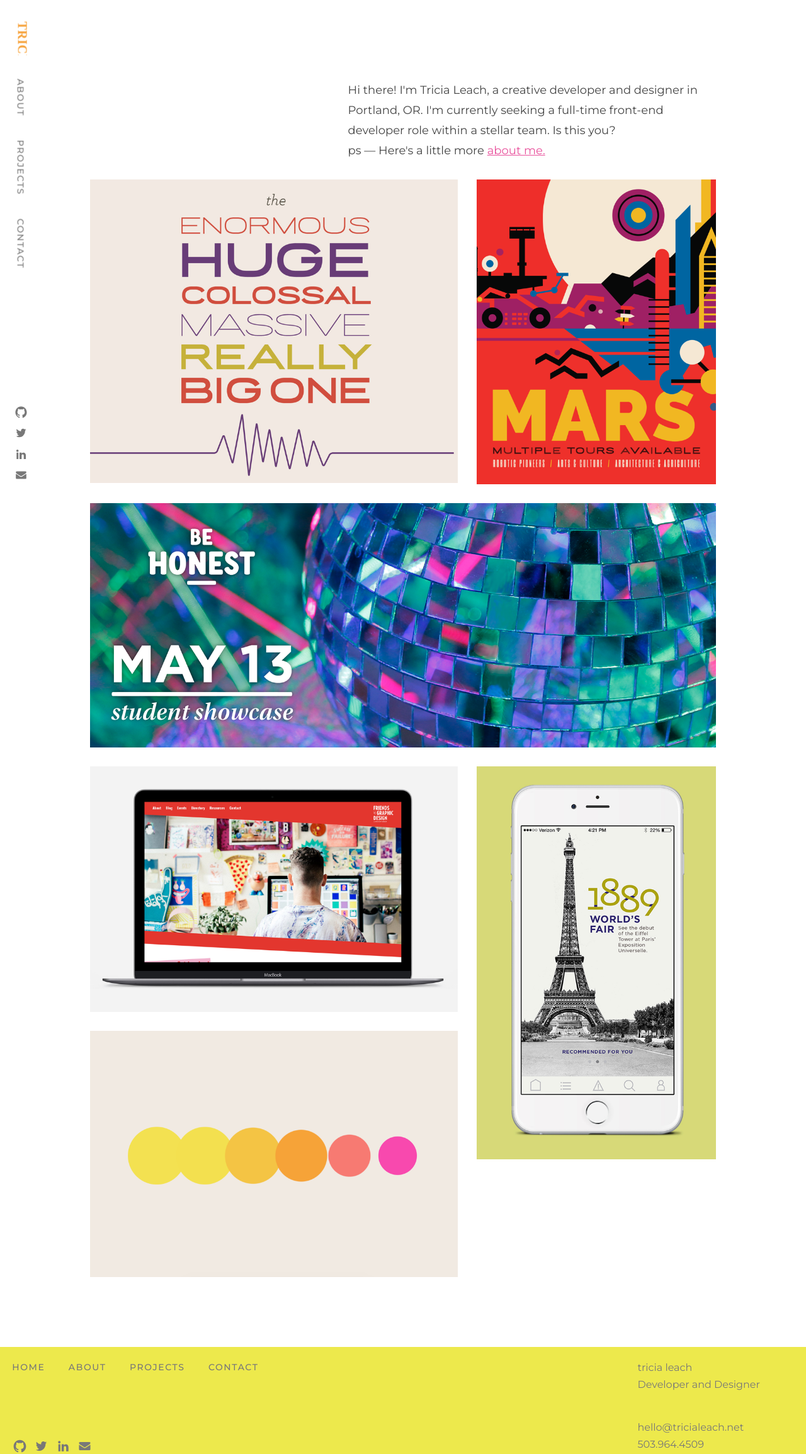
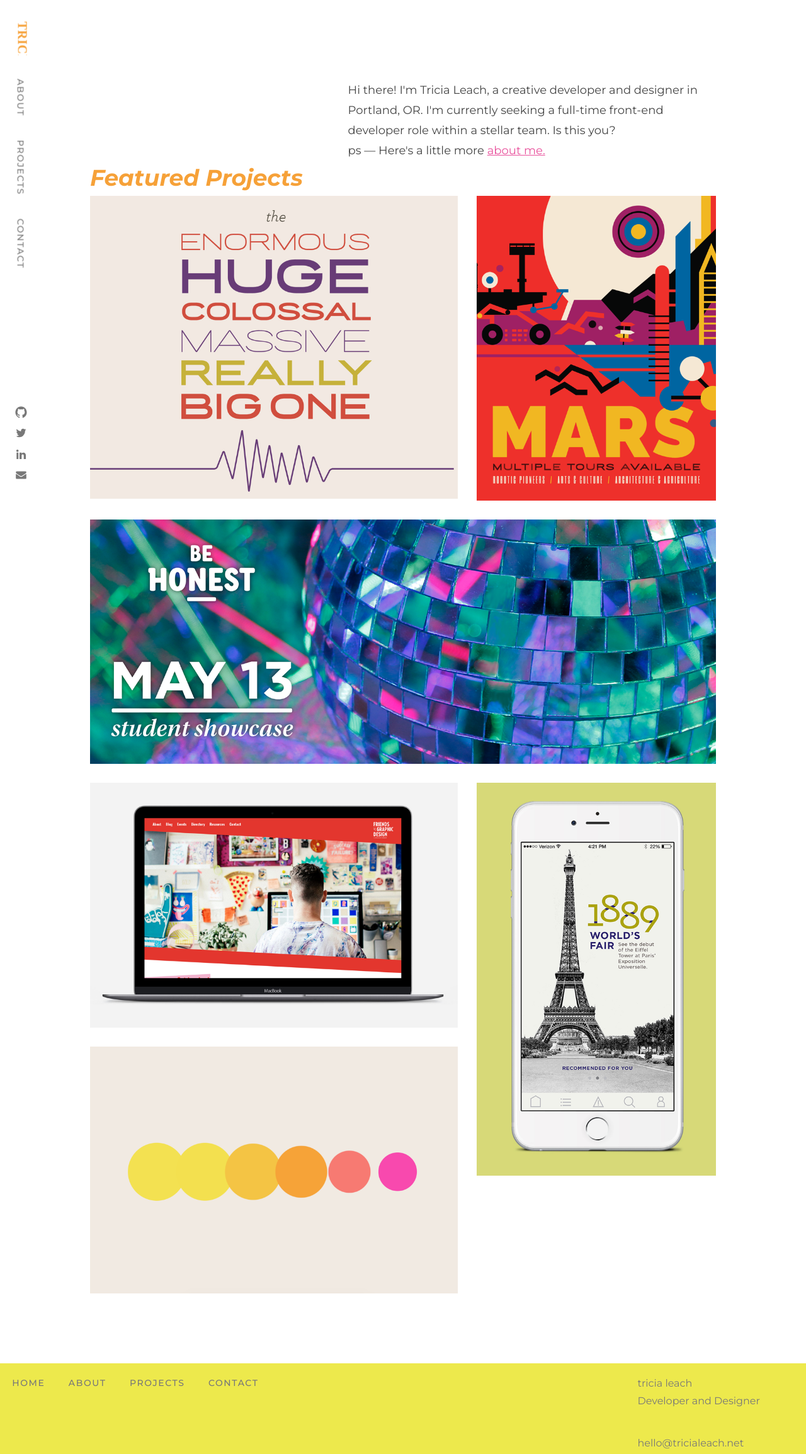
Before and after one commit to triciacodes/portfolio-2017, a PHP site: page / in a window 1280 px wide. Shown: the top 2309 px of the page at 63% size. Run offline with PHP 8.4, Linux system fonts and the light colour scheme; some libraries are stand-ins or nearby versions.

Commit message:
Add header to projects section on home page

```diff
--- a/index.html
+++ b/index.html
@@ -62,6 +62,8 @@
 <!-- - - - - - - - - - - - - - - - CONTENT - - - - - - - - - - - - - - - -->
 
     <main>
+        <h2>Featured Projects</h2>
+        <div class="main_container">
             <div class="project">
                 <img src="img/earthquake_prep.png" alt="earthquake prep cover">
             </div>
@@ -81,6 +83,7 @@
             </div>
             <div class="project">
                 <img src="img/time_travel_app.png" alt="Time travel app mockup">
+            </div>
         </div>
     </main>
 
--- a/styles/main.css
+++ b/styles/main.css
@@ -28,6 +28,14 @@ img, embed, object, video {
 header {
   font-size: 1.125rem;
   line-height: 2rem;
+}
+
+h2 {
+  font-size: 2.25rem;
+  font-weight: 700;
+  color: #F6A138;
+  font-style: italic;
+  padding-left: 15px;
 }
 
 nav, .nav_in_footer {
@@ -117,30 +125,31 @@ nav a:hover, footer a:hover {
     width: calc(60% - 30px);
   }
 
-  main {
+  /* container for projects on home page */
+  .main_container {
     display: flex;
     flex-wrap: wrap;
     margin-bottom: 6rem;
   }
-  main > div {
+  .main_container > div {
     margin: 15px;
   }
-  main .project:nth-child(1) {
+  .main_container .project:nth-child(1) {
     width: calc(60% - 30px);
   }
-  main .project:nth-child(2) {
+  .main_container .project:nth-child(2) {
     width: calc(40% - 30px);
   }
-  main .project:nth-child(3) {
+  .main_container .project:nth-child(3) {
     width: calc(100% - 30px);
   }
-  main .project:nth-child(4) {
+  .main_container .project:nth-child(4) {
     width: calc(60% - 30px);
   }
-  main .project:nth-child(4) > div:not(:last-child) {
+  .main_container .project:nth-child(4) > div:not(:last-child) {
     padding-bottom: 30px;
   }
-  main .project:nth-child(5) {
+  .main_container .project:nth-child(5) {
     width: calc(40% - 30px);
   }
 }
```
Also changed, not shown: scss/styles.scss (+10 -1 lines), 1 other file. Lines whose indentation alone changed are shown as unchanged.
